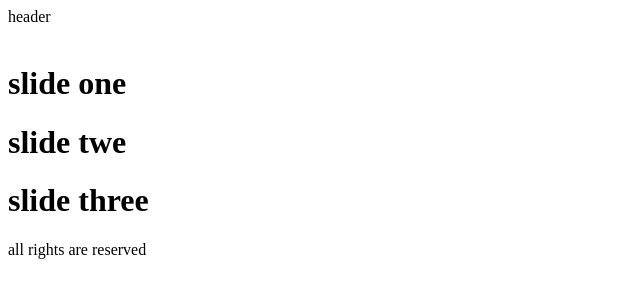
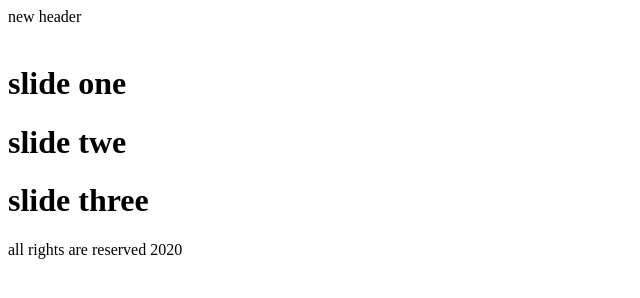
Before and after one commit to aliasghar0243/giiiiit, a plain HTML site: page index.html in a window 1280 px wide. Shown: the full height of the page, 0-640 px from the left. Drawn offline with Linux system fonts and the light colour scheme.

Commit message:
some changes in main branch

```diff
--- a/index.html
+++ b/index.html
@@ -6,7 +6,7 @@
     <title>Document</title>
 </head>
 <body>
-    <header>header</header>
+    <header>new header</header>
     <div class="baner">
         <img src="#" alt="">
     </div>
@@ -16,7 +16,7 @@
         <h1>slide three</h1>
     </div>
     <footer>
-        all rights are reserved
+        all rights are reserved 2020
     </footer>
     <script src="script.js"></script>
 </body>
```
